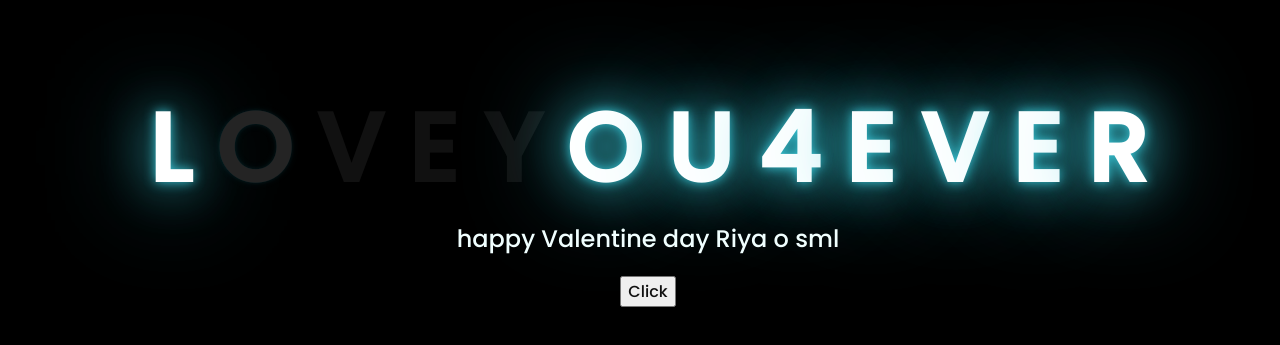
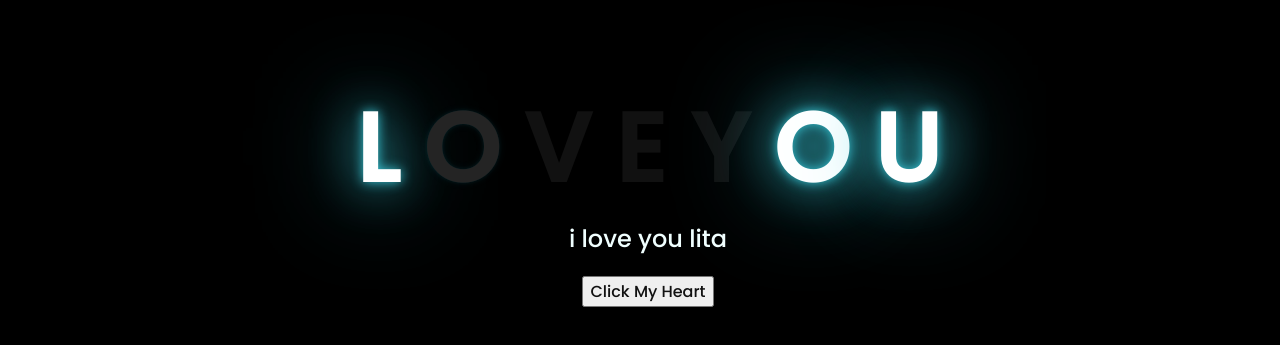
Before and after one commit to mengkong689/4-lita, a plain HTML site: page index.html in a window 1280 px wide. Shown: the part 217-562 px from the top of the page. Drawn offline with Linux system fonts and the light colour scheme.

Commit message:
Update index.html

```diff
--- a/index.html
+++ b/index.html
@@ -20,18 +20,13 @@
         <span>Y</span>
         <span>O</span>
         <span>U</span>
-        <span>4</span>
-        <span>E</span>
-        <span>V</span>
-        <span>E</span>
-        <span>R</span>
     </div>
     <div class="description">
-        <span> happy Valentine day Riya o sml </span>
+        <span> i love you lita  </span>
     </div>
     <div class="button">
         <button>
-            <a href="flower.html">Click</a>
+            <a href="flower.html">Click My Heart</a>
         </button>
 
     </div>
```
